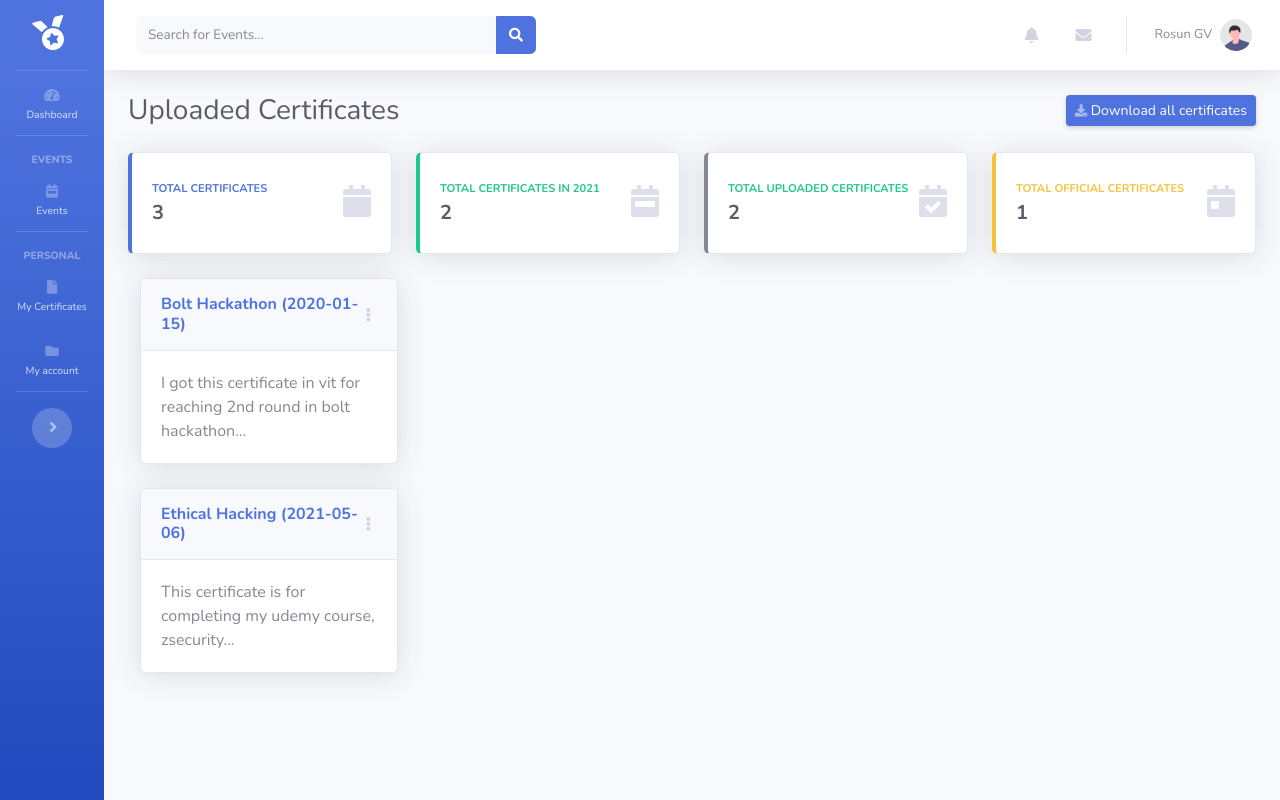
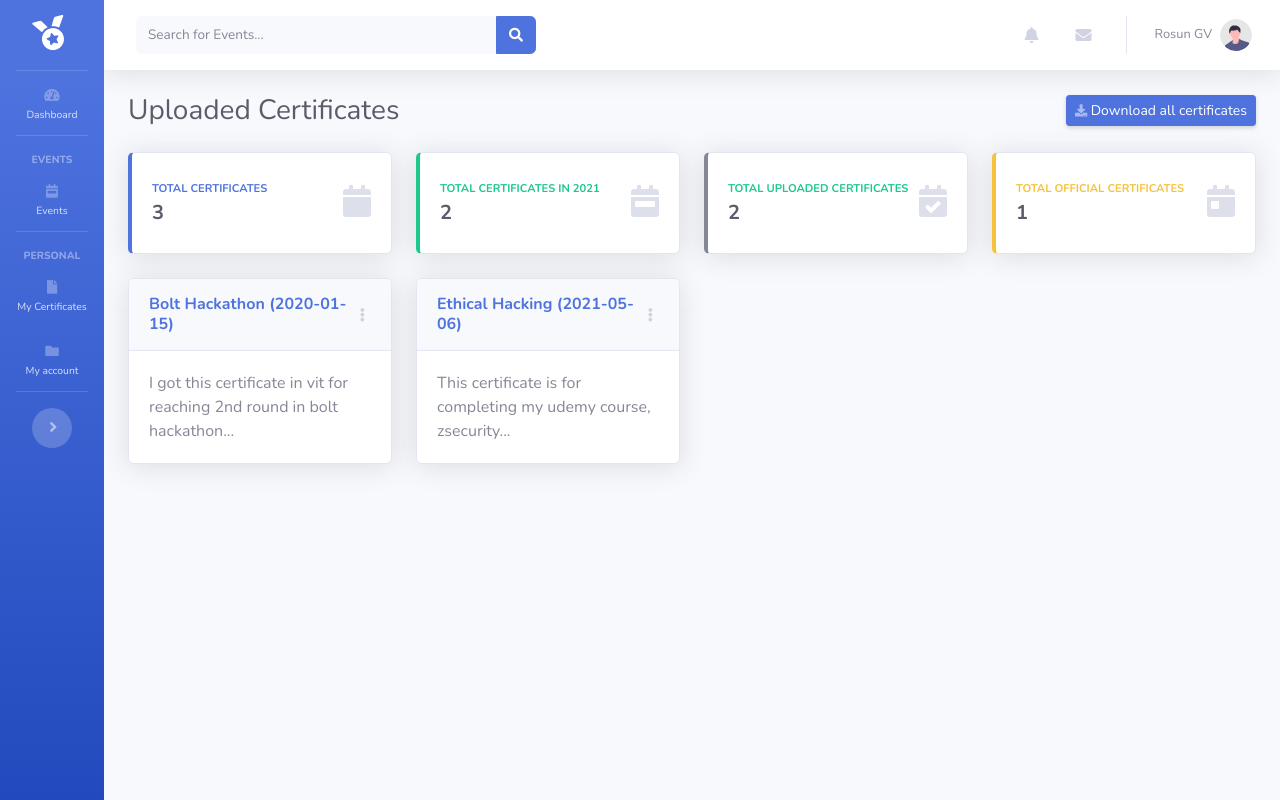
Before and after one commit to gvrosun/DigiCertificate, a Flask app: page /certificates/uploaded in a window 1280 px wide. Run offline with Flask 2, Linux system fonts and the light colour scheme; a user stored in the database is signed in; data comes from the database, SQL or seed files in the repository; some libraries are stand-ins or nearby versions.

Commit message:
Improved UI

```diff
--- a/digicert/templates/certificates.html
+++ b/digicert/templates/certificates.html
@@ -90,11 +90,12 @@
             </div>
         </div>
     </div>
-    <!-- Illustrations -->
-    <div class="col-lg-3">
+
+    <!-- Certificates -->
     {% if certificates %}
+    <div class="row">
         {% for certificate in certificates %}
-            <!-- Dropdown Card Example -->
+        <div class="col-xl-3 col-md-6 mb-4">
             <div class="card shadow mb-4">
                 <!-- Card Header - Dropdown -->
                 <div class="card-header py-3 d-flex flex-row align-items-center justify-content-between">
@@ -119,13 +120,12 @@
                     {{ certificate.description[:100] }}...
                 </div>
             </div>
+        </div>
         {% endfor %}
+    </div>
     {% else %}
         <h1 class="h3 mb-0 text-gray-800">No Certificates Found</h1>
     {% endif %}
-    </div>
-</div>
-<!-- /.container-fluid -->
 
 <!-- End of Main Content -->
 {% endblock %}
--- a/digicert/templates/events.html
+++ b/digicert/templates/events.html
@@ -117,6 +117,8 @@
                 </div>
             {% endfor %}
             </div>
+        {% else %}
+            <h1 class="h3 mb-0 text-gray-800">No events Found</h1>
         {% endif %}
     </div>
 </div>
```
